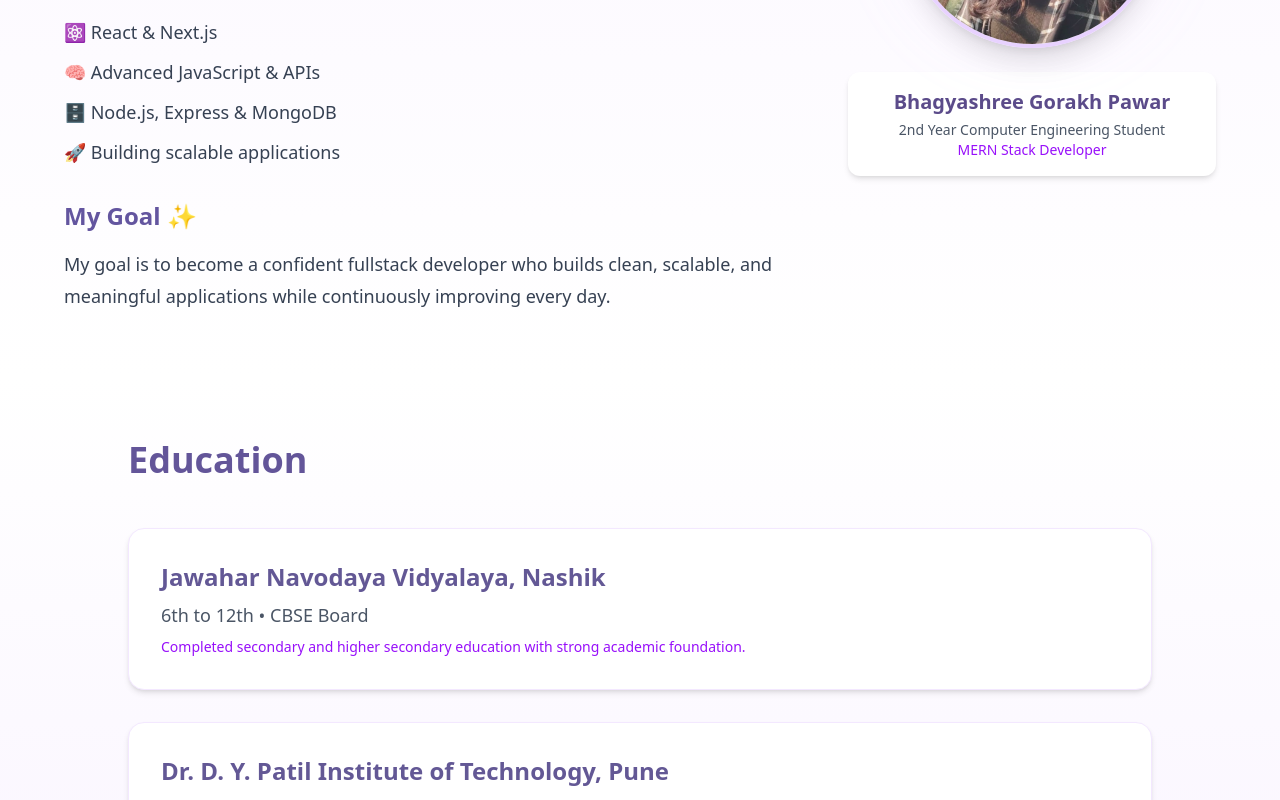
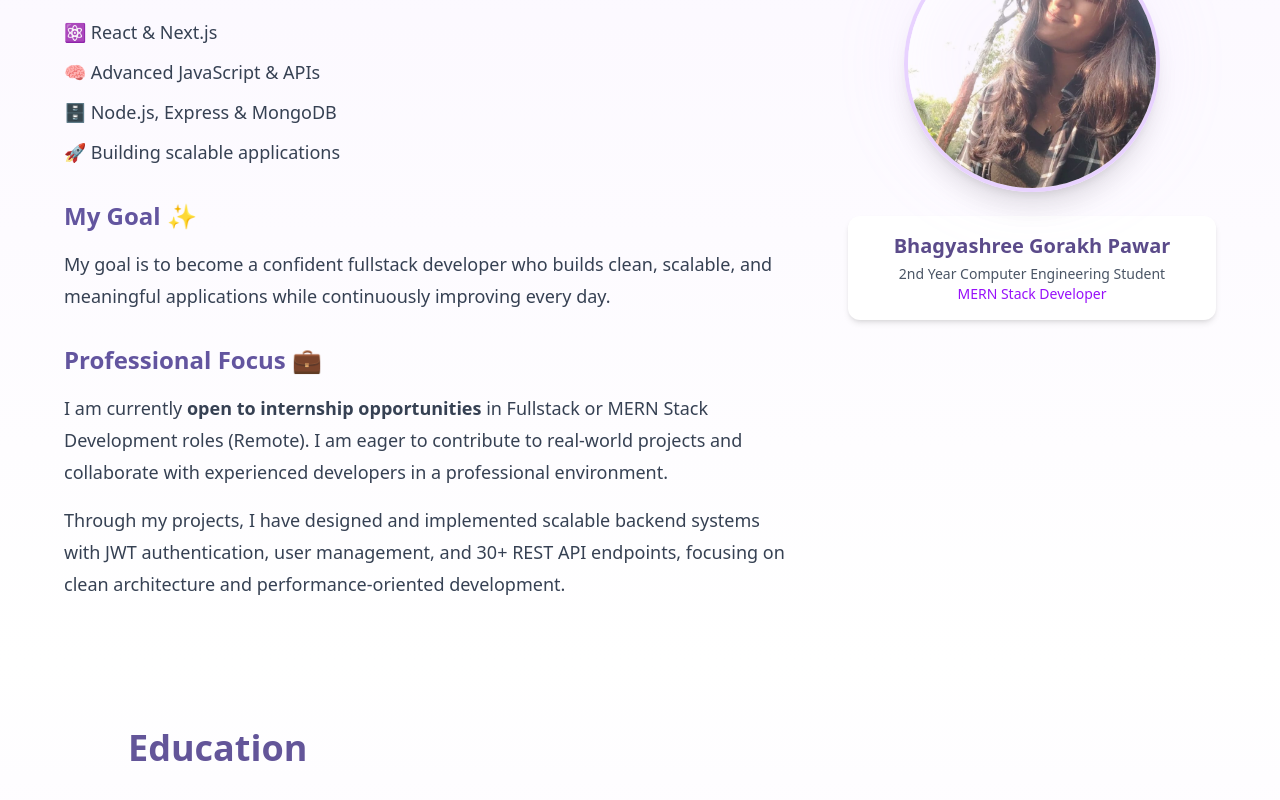
Before and after one commit to bhagyashreepawar1618/Portfolio, a React (Vite) app: page / in a window 1280 px wide. Shown: the part 494-1294 px from the top of the page. Built offline with nearby package versions, Linux system fonts and the light colour scheme.

Commit message:
updated my goal section

```diff
--- a/src/Layoutcomponents/About/About.jsx
+++ b/src/Layoutcomponents/About/About.jsx
@@ -49,6 +49,26 @@ function About() {
               clean, scalable, and meaningful applications while continuously
               improving every day.
             </p>
+
+            {/* NEW PROFESSIONAL SECTION */}
+
+            <h2 className="text-2xl font-semibold text-[#63559f] mt-8">
+              Professional Focus 💼
+            </h2>
+
+            <p className="text-lg leading-8 mt-4 text-gray-700">
+              I am currently <strong>open to internship opportunities</strong>{' '}
+              in Fullstack or MERN Stack Development roles (Remote). I am eager
+              to contribute to real-world projects and collaborate with
+              experienced developers in a professional environment.
+            </p>
+
+            <p className="text-lg leading-8 mt-4 text-gray-700">
+              Through my projects, I have designed and implemented scalable
+              backend systems with JWT authentication, user management, and 30+
+              REST API endpoints, focusing on clean architecture and
+              performance-oriented development.
+            </p>
           </div>
 
           {/* IMAGE + BIO SECTION */}
```
